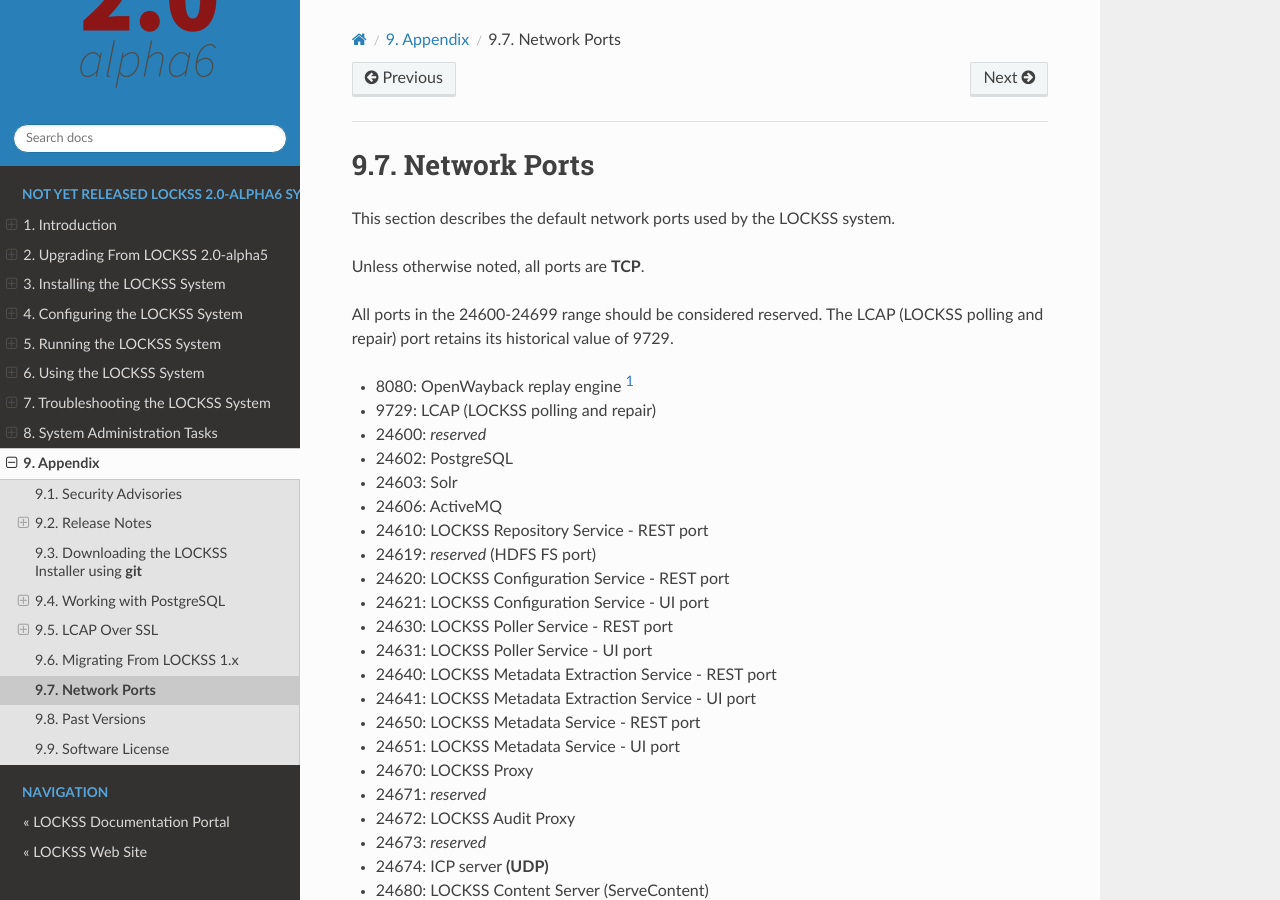
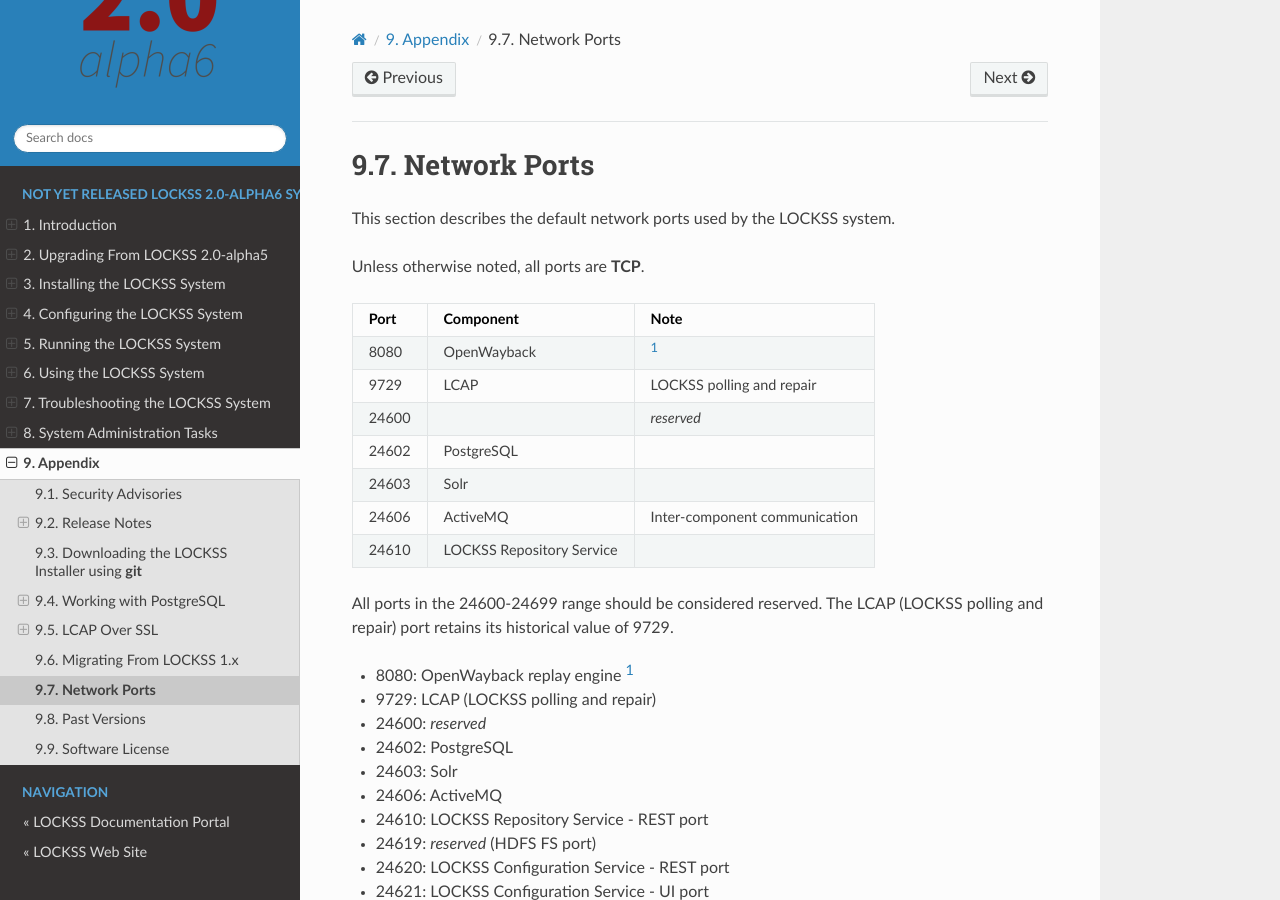
Before and after one commit to lockss/lockss-rtd-manual, a Sphinx documentation site: the page built from docs/appendix/ports.rst, in a window 1280 px wide and 900 px high. Built offline with Sphinx 7.4.7 and the Read the Docs theme 2.0.0, drawn with Linux system fonts in a browser that asks for light colours.

Commit message:
Now docs.lockss.org.

```diff
--- a/docs/appendix/ports.rst
+++ b/docs/appendix/ports.rst
@@ -5,6 +5,18 @@ Network Ports
 This section describes the default network ports used by the LOCKSS system.
 
 Unless otherwise noted, all ports are **TCP**.
+
+===== ========================= ====
+Port  Component                 Note
+===== ========================= ====
+8080  OpenWayback               [#fnopenwayback]_
+9729  LCAP                      LOCKSS polling and repair
+24600                           *reserved*
+24602 PostgreSQL
+24603 Solr
+24606 ActiveMQ                  Inter-component communication
+24610 LOCKSS Repository Service
+===== ========================= ====
 
 All ports in the 24600-24699 range should be considered reserved. The LCAP (LOCKSS polling and repair) port retains its historical value of 9729.
 
--- a/docs/index.rst
+++ b/docs/index.rst
@@ -38,5 +38,5 @@ NOT YET RELEASED LOCKSS 2.0-alpha6 System Manual
       :caption: Navigation
       :hidden:
 
-      « LOCKSS Documentation Portal <https://lockss.readthedocs.io/>
+      « LOCKSS Documentation Portal <https://docs.lockss.org/>
       « LOCKSS Web Site <https://www.lockss.org/>
```
